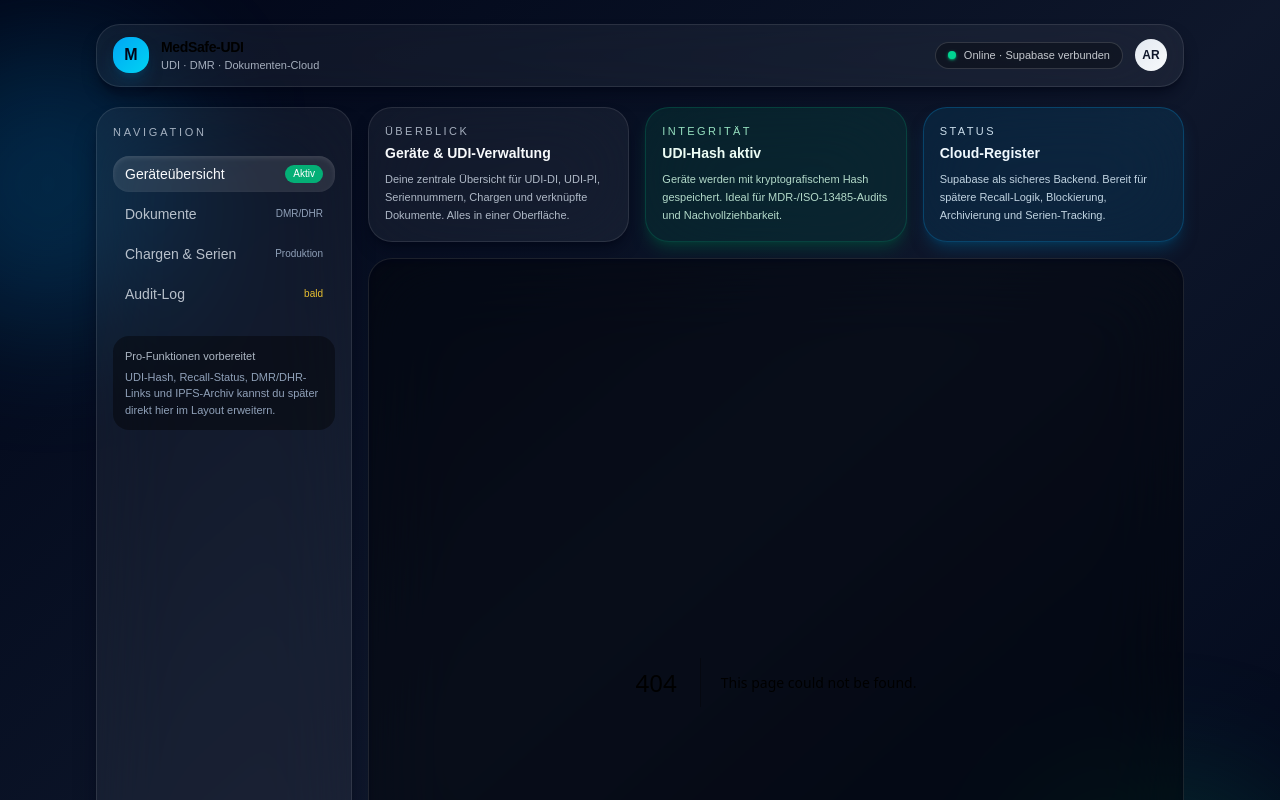
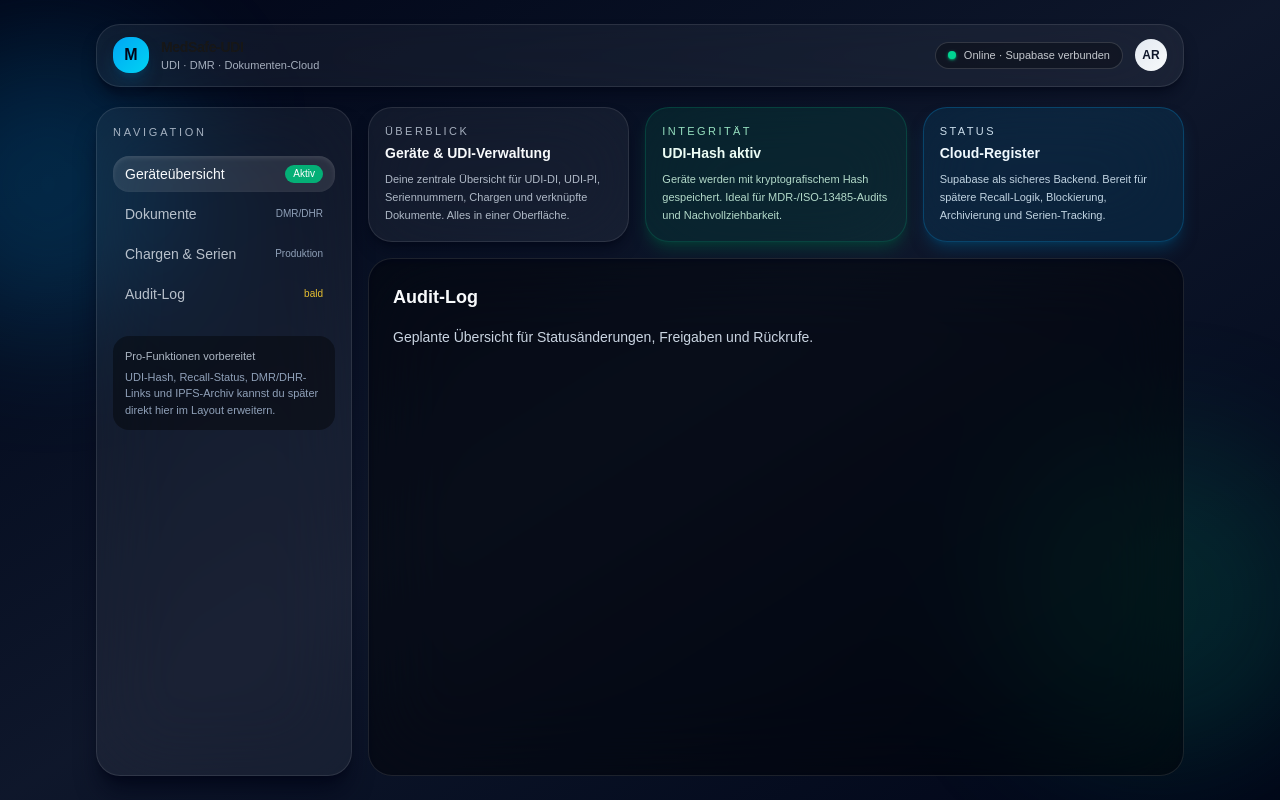
Before and after one commit to Ajanth06/medsafe-udi, a Next.js app: page /audit-log in a window 1280 px wide. Before the commit this address had no page. Shown: the top 800 px of the page. Built offline with nearby package versions, Linux system fonts and the light colour scheme.

Commit message:
Layout mit Sidebar + neue Routen docs/batches/audit-log

```diff
--- /dev/null
+++ b/app/audit-log/page.tsx
@@ -0,0 +1,10 @@
+export default function AuditLogPage() {
+  return (
+    <div className="space-y-4">
+      <h1 className="text-lg font-semibold text-slate-50">Audit-Log</h1>
+      <p className="text-sm text-slate-300">
+        Geplante Übersicht für Statusänderungen, Freigaben und Rückrufe.
+      </p>
+    </div>
+  );
+}
--- /dev/null
+++ b/app/batches/page.tsx
@@ -0,0 +1,10 @@
+export default function BatchesPage() {
+  return (
+    <div className="space-y-4">
+      <h1 className="text-lg font-semibold text-slate-50">Chargen & Serien</h1>
+      <p className="text-sm text-slate-300">
+        Bereich für Seriennummern & Produktionschargen.
+      </p>
+    </div>
+  );
+}
```
Also changed, not shown: app/layout.tsx (+24 -17 lines), app/docs/page.tsx (added).
